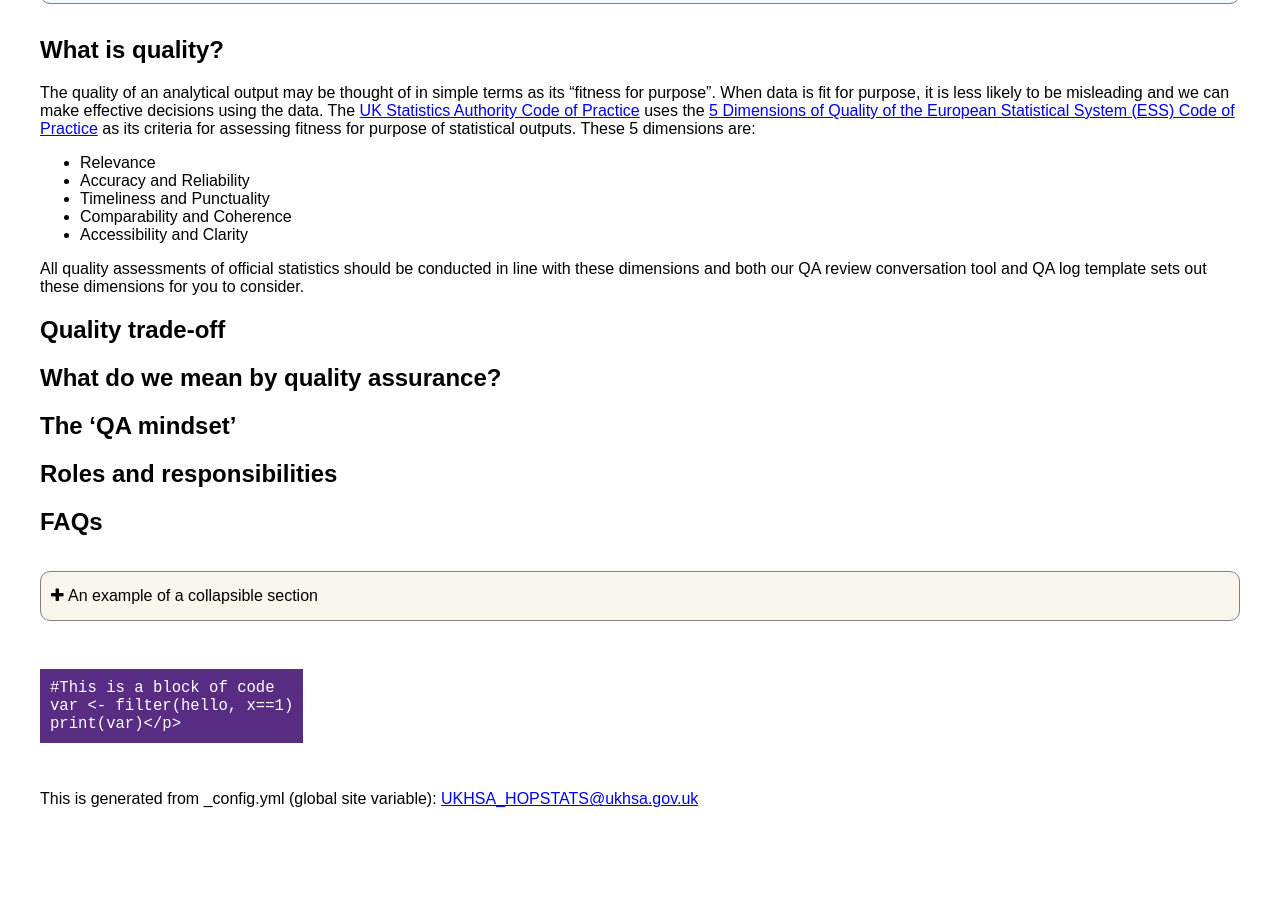
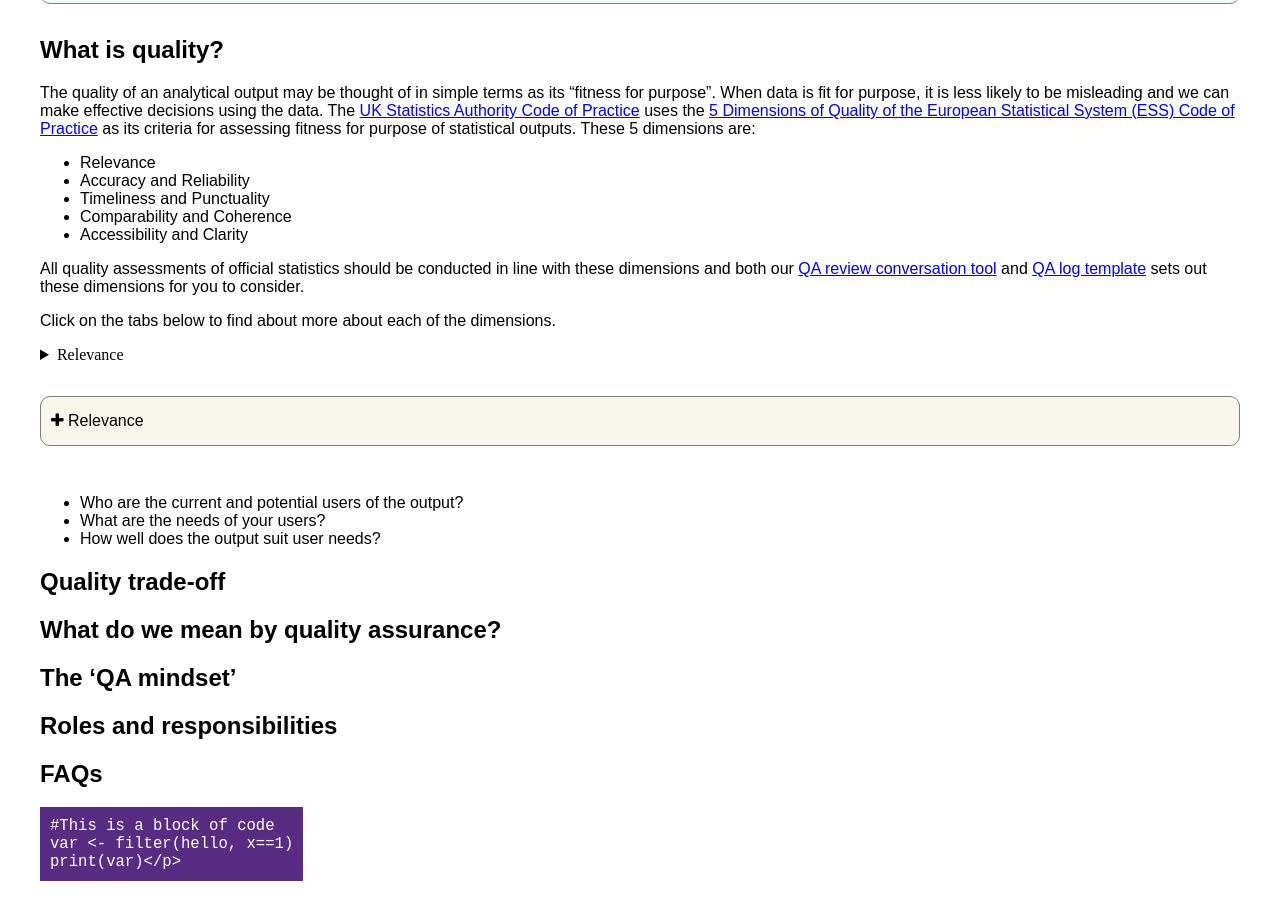
Before and after one commit to BenCuff/github-pages-test, a Jekyll site: the page built from docs/quality-assurance.md, in a window 1280 px wide and 900 px high, scrolled down 510 px. Built offline with Jekyll 4.4.1, drawn with Linux system fonts in a browser that asks for light colours; before the commit the page ends 1334 px from its top, so only the background shows below that.

Commit message:
Experimenting with expandable headers

```diff
--- a/docs/quality-assurance.md
+++ b/docs/quality-assurance.md
@@ -26,10 +26,34 @@ The quality of an analytical output may be thought of in simple terms as its “
 - Comparability and Coherence
 - Accessibility and Clarity
 
-All quality assessments of official statistics should be conducted in line with these dimensions and both our  QA review conversation tool and QA log template sets out these dimensions for you to consider.
+All quality assessments of official statistics should be conducted in line with these dimensions and both our [QA review conversation tool](https://confluence.collab.test-and-trace.nhs.uk/download/attachments/353007964/QA%20review%20conversation%20tool.xlsx?version=1&modificationDate=1716383304798&api=v2) and [QA log template](https://confluence.collab.test-and-trace.nhs.uk/download/attachments/353007964/QA%20log%20template%20v1.2.xlsx?version=1&modificationDate=1716383298406&api=v2) sets out these dimensions for you to consider.
+
+Click on the tabs below to find about more about each of the dimensions.
+
+<details>
+  <summary>Relevance</summary>
+
+- Who are the current and potential users of the output?
+- What are the needs of your users?
+- How well does the output suit user needs?
+</details>
+
+<button id="expanded-header-1" aria-controls="expanded-content-1" aria-expanded="false" class="expandable-header">
+  Relevance
+</button>
+- Who are the current and potential users of the output?
+- What are the needs of your users?
+- How well does the output suit user needs?
+<div id="expanded-content-1" class="expandable-contents" aria-hidden="true">
+  <p>
+
+  </p>
+</div>
+
 
 
 ## Quality trade-off
+
 
 ## What do we mean by quality assurance?
 
@@ -41,15 +65,6 @@ All quality assessments of official statistics should be conducted in line with
 
 
 
-<button id="expanded-header-1" aria-controls="expanded-content-1" aria-expanded="false" class="expandable-header">
-  An example of a collapsible section
-</button>
-
-<div id="expanded-content-1" class="expandable-contents" aria-hidden="true">
-  <p>
-    Does this work?!
-  </p>
-</div>
 
 
 
```
